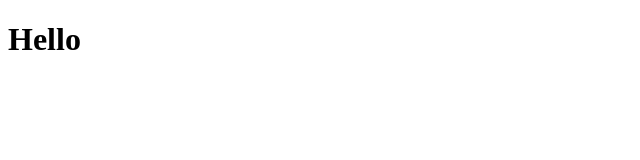
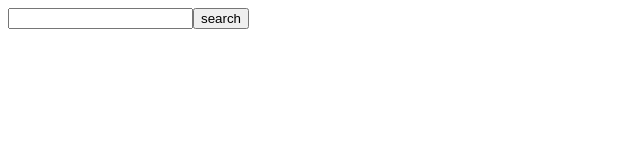
Before and after one commit to vdslab/tweet-viewer, a React app in the folder viewer/: page / in a window 1280 px wide. Shown: the whole page, without its empty margins (0-640 px from the left). Built offline with nearby package versions, Linux system fonts and the light colour scheme.

Commit message:
add TweetList page

```diff
--- a/viewer/src/index.html
+++ b/viewer/src/index.html
@@ -1,7 +1,7 @@
 <!DOCTYPE html>
 <html>
     <head>
-
+        <meta charset="utf-8">
     </head>
     <body>
         <div id="content"></div>
--- a/viewer/src/index.js
+++ b/viewer/src/index.js
@@ -1,9 +1,12 @@
 import React from 'react'
 import {render} from 'react-dom'
+import TweetList from './pages/TweetList/index'
 
 const App = () => {
     return (
-        <h1>Hello</h1>
+        <div>
+            <TweetList />
+        </div>
     )
 }
 
--- /dev/null
+++ b/viewer/src/pages/TweetList/index.js
@@ -0,0 +1,27 @@
+import React from 'react'
+
+class TweetList extends React.Component {
+    constructor(props) {
+        super(props)
+        this.state = { tweets: [] }
+    }
+    render() {
+        const keywordRef = React.createRef()
+        return <div>
+            <input type="text" ref={keywordRef}/>
+            <button
+            onClick={() => {
+                fetch(`https://us-central1-moe-twitter-analysis2019.cloudfunctions.net/main/tweets?keyword=${keywordRef.current.value}`)
+                    .then((res) => res.json())
+                    .then((data) => this.setState({ tweets: data }))
+            }}>search</button>
+            {this.state.tweets.map((tweet) => {
+                return <p>
+                    {tweet.text}
+                </p>
+            })}
+        </div>
+    }
+}
+
+export default TweetList
```
